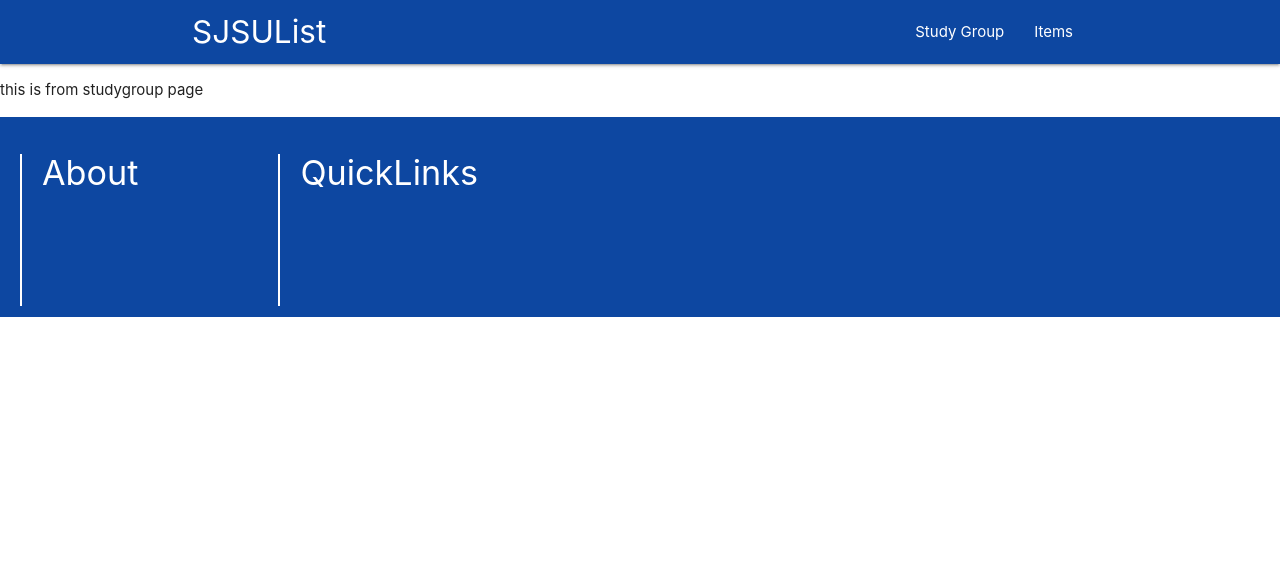
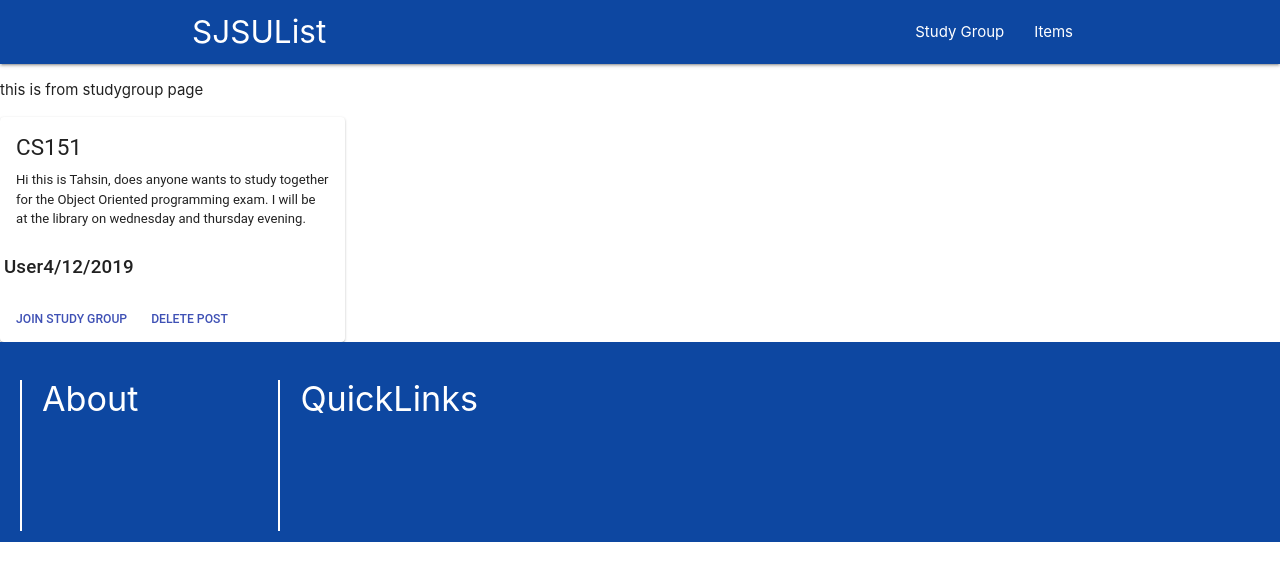
Before and after one commit to ChessKnight/SJSUList, a React (Create React App) app in the folder sjsulist/: page /StudyGroup in a window 1280 px wide. Shown: the top 580 px of the page. Built offline with nearby package versions, Linux system fonts and the light colour scheme.

Commit message:
Added component for study group page

```diff
--- a/sjsulist/package.json
+++ b/sjsulist/package.json
@@ -3,6 +3,7 @@
   "version": "0.1.0",
   "private": true,
   "dependencies": {
+    "@material-ui/core": "^3.9.3",
     "materialize-css": "^1.0.0-rc.2",
     "react": "^16.8.6",
     "react-dom": "^16.8.6",
--- a/sjsulist/src/App.js
+++ b/sjsulist/src/App.js
@@ -1,16 +1,18 @@
 import React, { Component } from 'react';
 import { BrowserRouter, Route, Switch } from "react-router-dom";
 import NavigationBar from "./NavigationBar";
-import StudyGroup from "./StudyGroup";
+import StudyGroup from "./StudyGroupComponent/StudyGroup";
 import Items from "./Items";
 import MainPage from './MainPage';
 import Footer from './Footer';
+
 
 
 class App extends Component {
 
   render() {
     return (
+
         <div className="App">
             <BrowserRouter>
                <NavigationBar />
@@ -22,6 +24,8 @@ class App extends Component {
                         </div>
                   </Switch>
             </BrowserRouter>
+
+
             <Footer/>
         </div>
     );
--- a/sjsulist/src/StudyGroup.js
+++ b/sjsulist/src/StudyGroupComponent/StudyGroup.js
@@ -1,4 +1,5 @@
 import React, { Component } from 'react'
+import StudyGroupCard from "./StudyGroupCard";
 
 class StudyGroup extends Component {
 
@@ -6,6 +7,9 @@ class StudyGroup extends Component {
     return (
       <div>
         <p>this is from studygroup page</p>
+        <StudyGroupCard/>
+
+
       </div>
     )
   }
--- /dev/null
+++ b/sjsulist/src/StudyGroupComponent/StudyGroupCard.js
@@ -0,0 +1,62 @@
+import React from 'react';
+import PropTypes from 'prop-types';
+import { withStyles } from '@material-ui/core/styles';
+import Card from '@material-ui/core/Card';
+import CardActionArea from '@material-ui/core/CardActionArea';
+import CardActions from '@material-ui/core/CardActions';
+import CardContent from '@material-ui/core/CardContent';
+import Button from '@material-ui/core/Button';
+import Typography from '@material-ui/core/Typography';
+
+
+//Material-ui card component design
+
+const styles = {
+  card: {
+    maxWidth: 345,
+  },
+  media: {
+    height: 140,
+  },
+};
+
+function StudyGroupCard(props) {
+  const { classes } = props;
+  return (
+    <Card className={classes.card}>
+      <CardActionArea>
+        <CardContent>
+          <Typography gutterBottom variant="h5" component="h2">
+            CS151
+          </Typography>
+          <Typography component="p">
+            Hi this is Tahsin, does anyone wants to study together for the Object Oriented programming exam. I will be at the library on wednesday and thursday evening.
+          </Typography>
+        </CardContent>
+      </CardActionArea>
+      <CardActions>
+          <Typography gutterBottom variant="h6" component="h6">
+          User
+          </Typography>
+          <Typography gutterBottom variant="h6" component="h6">
+          4/12/2019
+          </Typography>
+
+      </CardActions>
+      <CardActions>
+        <Button size="small" color="primary">
+          Join Study Group
+          </Button>
+        <Button size="small" color="primary">
+          Delete post
+          </Button>
+      </CardActions>
+    </Card>
+  );
+}
+
+StudyGroupCard.propTypes = {
+  classes: PropTypes.object.isRequired,
+};
+
+export default withStyles(styles)(StudyGroupCard);
```
Also changed, not shown: sjsulist/src/StudyGroupComponent/StudyGroupCard.css (added), 1 other file (tests, documents, lock files or other folders).
